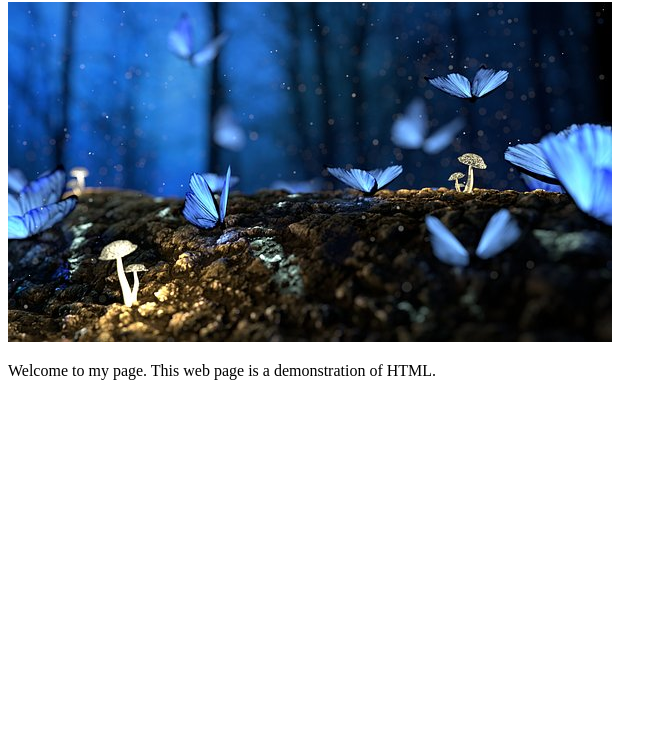
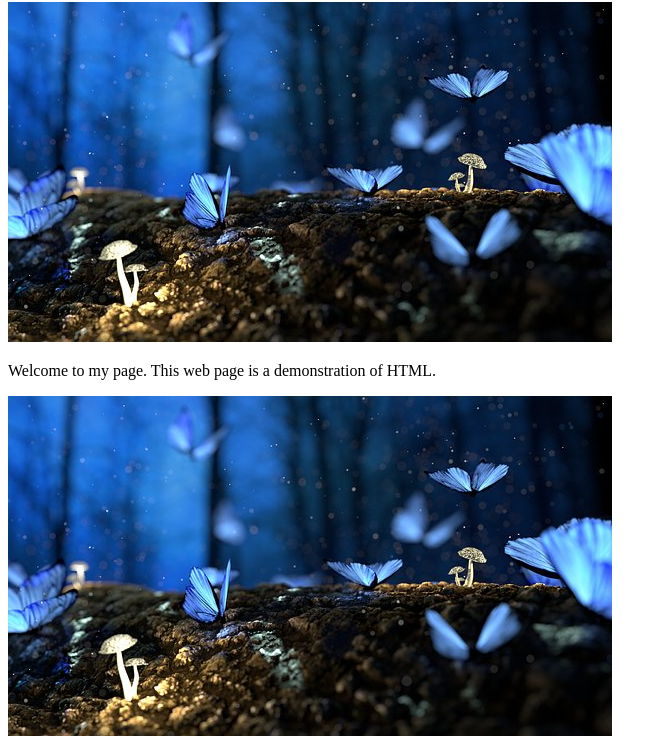
Before and after one commit to KyeLee143/First-Try, a plain HTML site: page index.html in a window 1280 px wide. Shown: the part 78-826 px from the top of the page, without its empty margins (0-667 px from the left). Before the commit the page ends 800 px from the top, so only its background shows below. Drawn offline with Linux system fonts and the light colour scheme.

Commit message:
Update index.html

```diff
--- a/index.html
+++ b/index.html
@@ -11,5 +11,6 @@
    web page is a demonstration of
    HTML.
   </p>
+  <img src="ButterFlies.jpg" alt="forest blue butterflies"> <!-- src and alt are attribtes. alt will be read to users with impaired vison -->
  </body>
 </html> <!-- HTML closing tab -->
```
